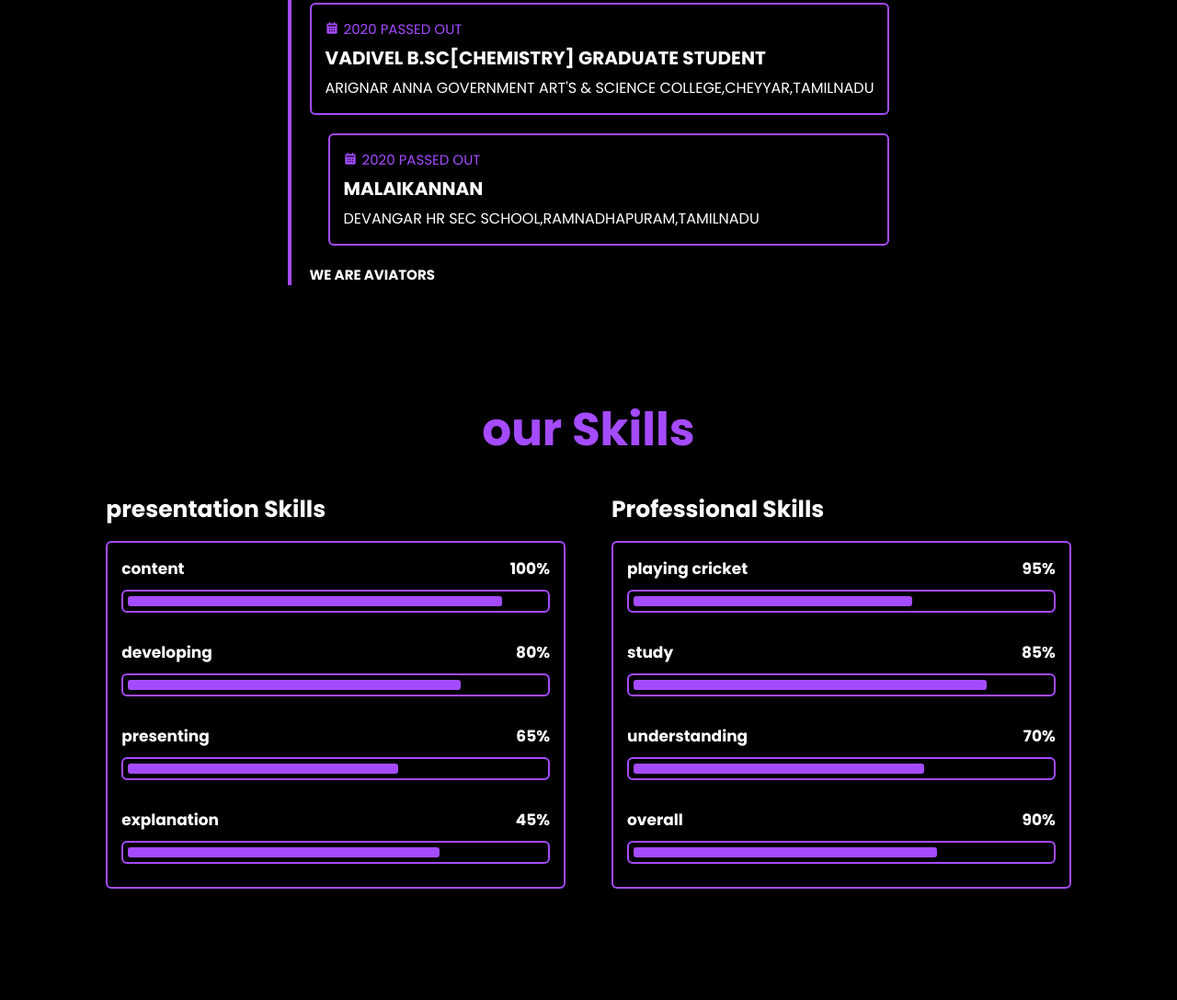
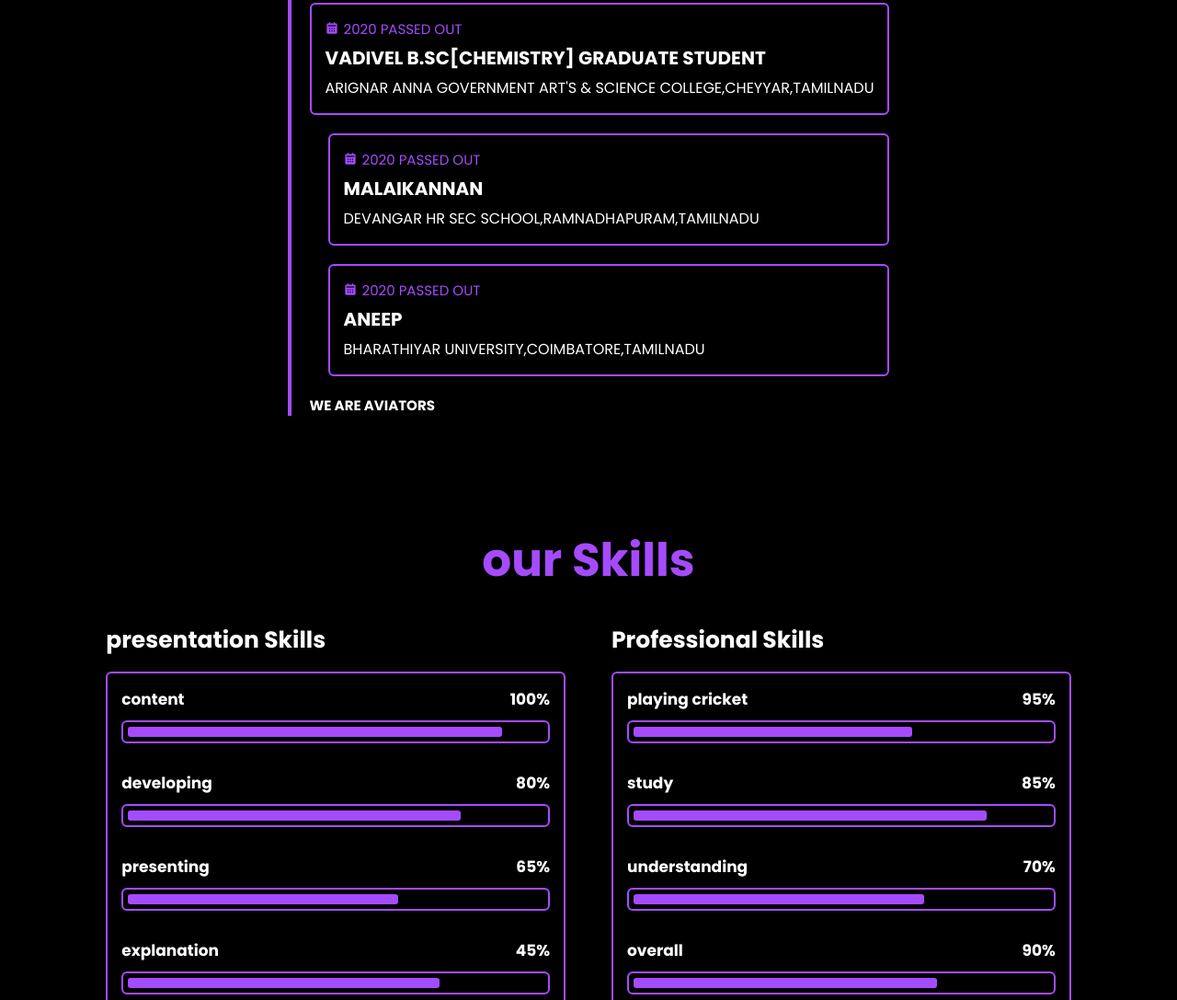
Before and after one commit to rajaram2k/GUNA-BLOCK, a plain HTML site: page GUNA/index.html in a window 1280 px wide. Shown: the part 2991-4078 px from the top of the page at 92% size. Drawn offline with nearby package versions, Linux system fonts and the light colour scheme; a web font is replaced by a local one.

Commit message:
Update index.html

```diff
--- a/GUNA/index.html
+++ b/GUNA/index.html
@@ -249,6 +249,17 @@
                                 </h3>
                                 <p>
                                    DEVANGAR HR SEC SCHOOL,RAMNADHAPURAM,TAMILNADU
+                                </p>
+                            </div>
+                    </div>
+                         <div class="education-content" data-aos="fade-up">
+                            <div class="content">
+                                <div class="year"><i class='bx bxs-calendar'></i>2020 PASSED OUT</div>
+                                <h3>
+                                  ANEEP
+                                </h3>
+                                <p>
+                                  BHARATHIYAR UNIVERSITY,COIMBATORE,TAMILNADU
                                 </p>
                             </div>
                     </div>
```
